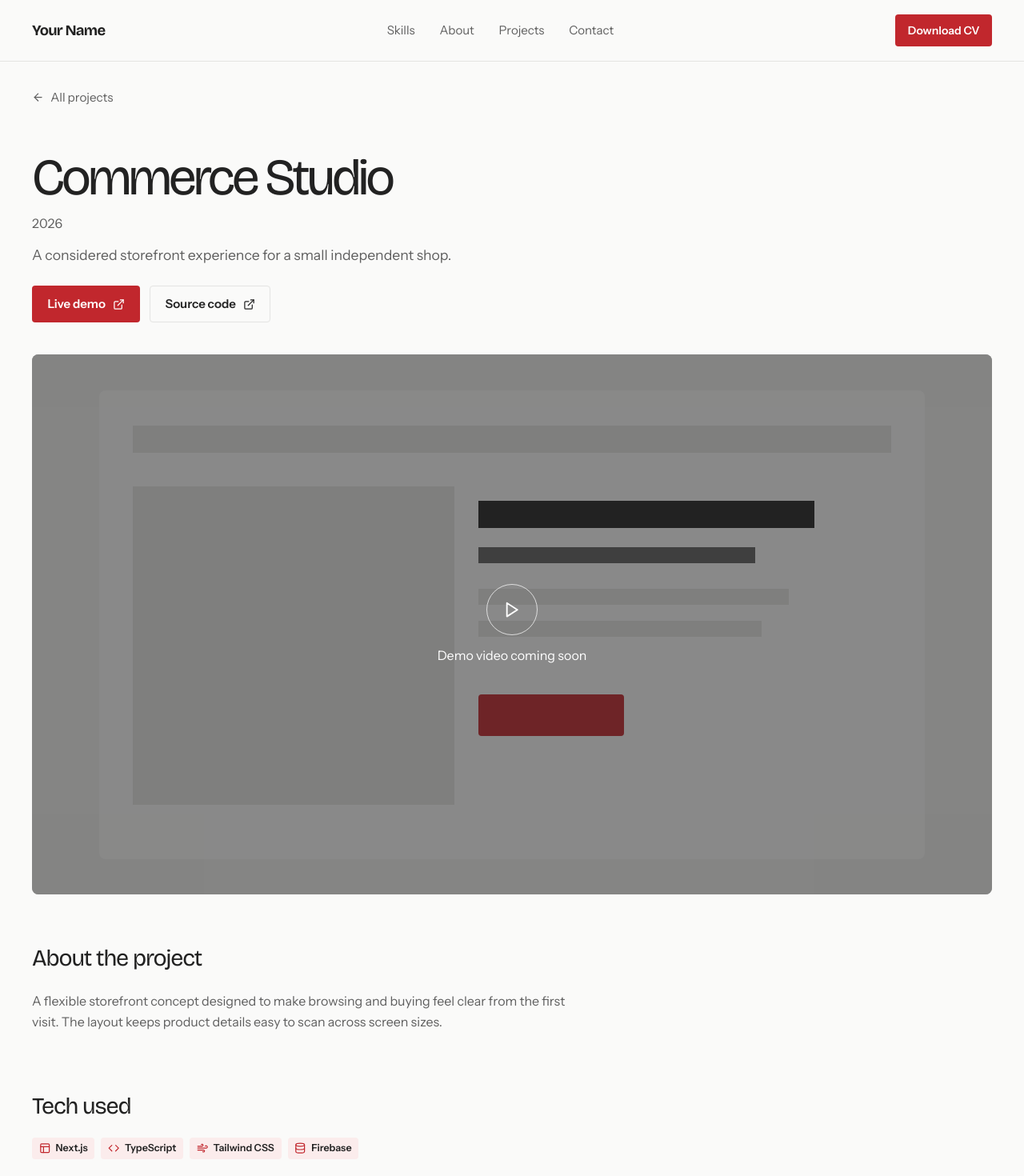
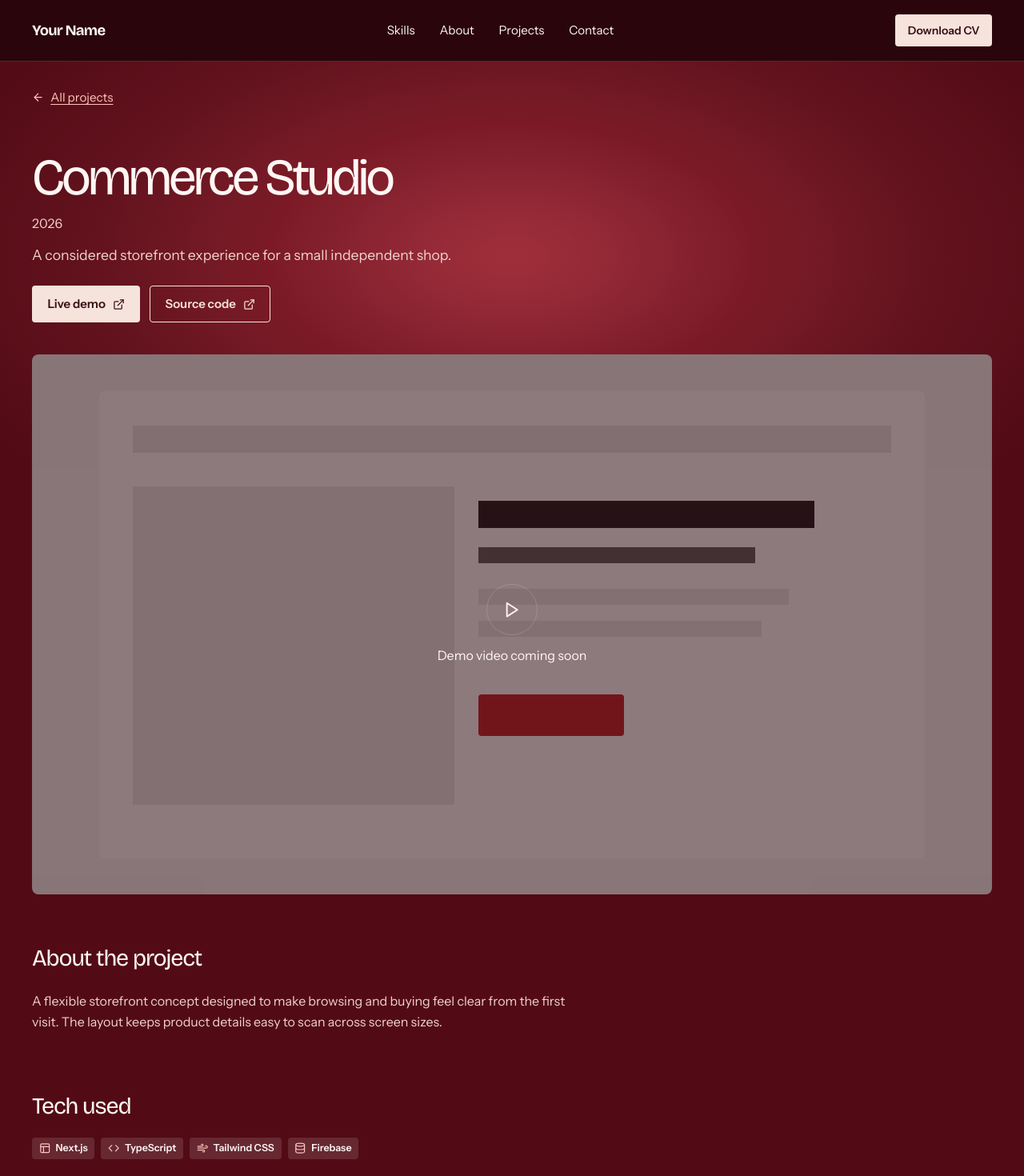
Before and after one commit to AmirMostafa-eng/Amir-Mostafa-Portfolio, a Next.js app: page /projects/commerce-studio in a window 1280 px wide. Shown: the top 1470 px of the page at 80% size. Built offline with nearby package versions, Linux system fonts and the light colour scheme.

Commit message:
updating tokens and component recoloring

```diff
--- a/app/globals.css
+++ b/app/globals.css
@@ -3,57 +3,68 @@
 @tailwind utilities;
 
 :root {
-  --paper: #FAFAF9;
-  --surface: #F1F1EF;
-  --ink: #222222;
-  --muted: #5F5F5F;
-  --line: #E4E4E2;
-  --accent: #C1272D;
-  --accent-hover: #9E1F24;
-  --accent-tint: #FBECEC;
+  --bg: #520B15;
+  --bg-mid: #7B1A26;
+  --bg-glow: #A02E3A;
+  --text: #FFF7F4;
+  --muted: #F0D2CE;
+  --link: #FFC4BE;
+  --btn: #F5E3DC;
+  --btn-text: #3A0D14;
+  --card: rgb(255 255 255 / 7%);
+  --line: rgb(255 255 255 / 16%);
+  --deep: #2A050B;
+  --chip: rgb(255 255 255 / 12%);
+  --warn: #FFD27A;
   --font-display: "Bricolage Grotesque";
   --font-body: "Instrument Sans";
 }
 
 * { box-sizing: border-box; }
-html { scroll-padding-top: 6rem; }
-body { margin: 0; background: var(--paper); color: var(--ink); font-family: var(--font-body), sans-serif; font-size: 16px; line-height: 1.65; }
-::selection { background: var(--accent-tint); color: var(--ink); }
-a { color: inherit; text-decoration: none; }
+html { min-height: 100%; scroll-padding-top: 6rem; background-color: var(--bg); }
+body { position: relative; isolation: isolate; min-height: 100vh; margin: 0; background-color: var(--bg); color: var(--text); font-family: var(--font-body), sans-serif; font-size: 16px; line-height: 1.65; }
+body::before { content: ""; position: fixed; inset: 0; z-index: -1; pointer-events: none; background: radial-gradient(ellipse 60% 52% at 50% 40%, var(--bg-glow) 0%, #962B37 12%, #86222F 28%, var(--bg-mid) 40%, #741A26 48%, #61121D 70%, var(--bg) 100%); }
+::selection { background: var(--chip); color: var(--text); }
+a { color: var(--link); text-decoration: underline; text-underline-offset: .2em; }
+a:hover { color: var(--text); }
 button, input, textarea { font: inherit; }
 button { color: inherit; }
 img { display: block; max-width: 100%; }
-:focus-visible { outline: 3px solid var(--accent); outline-offset: 3px; }
+:focus-visible { outline: 2px solid var(--btn); outline-offset: 2px; }
 
 .container { width: min(100% - 3rem, 1200px); margin-inline: auto; }
-.site-header { position: sticky; top: 0; z-index: 30; background: var(--paper); border-bottom: 1px solid var(--line); }
+.site-header { position: sticky; top: 0; z-index: 30; background: var(--deep); color: var(--text); border-bottom: 1px solid var(--line); }
 .nav-row { min-height: 76px; display: flex; align-items: center; justify-content: space-between; gap: 2rem; }
+.site-header a:not(.button) { color: var(--text); text-decoration: none; }
+.site-header a:not(.button):hover { color: var(--link); }
 .brand { font-family: var(--font-display), sans-serif; font-size: 1.15rem; font-weight: 700; letter-spacing: -0.04em; white-space: nowrap; }
-.desktop-nav { display: flex; align-items: center; gap: clamp(1.25rem, 2.4vw, 2.5rem); color: var(--muted); font-size: .94rem; }
+.desktop-nav { display: flex; align-items: center; gap: clamp(1.25rem, 2.4vw, 2.5rem); font-size: .94rem; }
 .desktop-nav a, .footer-links a, .text-link { transition: color 180ms ease; }
-.desktop-nav a:hover, .footer-links a:hover, .text-link:hover { color: var(--accent); }
+.site-header a[aria-current="page"] { color: var(--btn-text); background: var(--btn); }
+.desktop-nav a:active, .mobile-menu-panel a:active { color: var(--btn-text); background: var(--btn); }
 .nav-actions { display: flex; align-items: center; gap: 1rem; }
 .mobile-nav { display: none; }
 .button { min-height: 46px; display: inline-flex; align-items: center; justify-content: center; gap: .55rem; padding: .65rem 1.15rem; border: 1px solid transparent; border-radius: 4px; font-weight: 600; font-size: .94rem; line-height: 1.2; transition: background-color 180ms ease, border-color 180ms ease, color 180ms ease; cursor: pointer; }
-.button-primary { color: white; background: var(--accent); }
-.button-primary:hover { background: var(--accent-hover); }
-.button-secondary { background: transparent; border-color: var(--line); color: var(--ink); }
-.button-secondary:hover { background: var(--surface); border-color: var(--muted); }
+.button { text-decoration: none; }
+.button-primary { color: var(--btn-text); background: var(--btn); }
+.button-primary:hover { background: #FFFFFF; }
+.button-secondary { background: transparent; border: 1.5px solid var(--btn); color: var(--btn); }
+.button-secondary:hover { background: var(--btn); border-color: var(--btn); color: var(--btn-text); }
 .button-small { min-height: 40px; padding: .55rem .9rem; font-size: .875rem; }
-.mobile-menu-button { display: none; width: 44px; height: 44px; align-items: center; justify-content: center; border: 1px solid var(--line); border-radius: 4px; background: transparent; }
+.mobile-menu-button { display: none; width: 44px; height: 44px; align-items: center; justify-content: center; border: 1px solid var(--line); border-radius: 4px; background: transparent; color: var(--text); }
 
 .hero { min-height: calc(100svh - 76px); display: flex; align-items: stretch; overflow: clip; }
 .hero-inner { width: min(100% - 3rem, 1200px); margin: 0 auto; display: grid; grid-template-columns: minmax(0, 1fr) minmax(350px, .88fr); align-items: stretch; }
 .hero-copy { display: flex; flex-direction: column; align-items: flex-start; justify-content: center; padding: clamp(3.5rem, 8vw, 7rem) clamp(2rem, 5vw, 5.5rem) clamp(3.5rem, 8vw, 7rem) 0; }
 .eyebrow { margin: 0 0 .9rem; color: var(--muted); font-size: 1rem; }
 .hero h1 { max-width: 8ch; margin: 0; font-family: var(--font-display), sans-serif; font-size: clamp(4.5rem, 9.4vw, 8.5rem); font-weight: 700; letter-spacing: -.085em; line-height: .88; }
-.hero-role { margin: 1.5rem 0 .4rem; color: var(--ink); font-size: 1.15rem; font-weight: 600; }
+.hero-role { margin: 1.5rem 0 .4rem; color: var(--text); font-size: 1.15rem; font-weight: 600; }
 .hero-tagline { max-width: 42ch; margin: 0; color: var(--muted); font-size: 1.08rem; }
 .hero-actions { display: flex; flex-wrap: wrap; gap: .75rem; margin-top: 2rem; }
-.hero-socials { display: flex; align-items: center; gap: .7rem; margin-top: 1.8rem; color: var(--muted); }
-.icon-link { display: inline-flex; width: 40px; height: 40px; align-items: center; justify-content: center; border: 1px solid var(--line); border-radius: 4px; transition: color 180ms ease, border-color 180ms ease; }
-.icon-link:hover { color: var(--accent); border-color: var(--accent); }
-.picture-slot { position: relative; background: var(--surface); overflow: hidden; }
+.hero-socials { display: flex; align-items: center; gap: .7rem; margin-top: 1.8rem; color: var(--text); }
+.icon-link { display: inline-flex; width: 40px; height: 40px; align-items: center; justify-content: center; border: 1px solid var(--line); border-radius: 4px; background: var(--card); color: var(--link); text-decoration: none; transition: color 180ms ease, border-color 180ms ease; }
+.icon-link:hover { color: var(--text); border-color: var(--btn); }
+.picture-slot { position: relative; background: var(--deep); overflow: hidden; }
 .hero-picture { min-height: 100%; margin-right: calc((100vw - min(100vw - 3rem, 1200px)) / -2); }
 .hero-picture img, .about-picture img { object-fit: cover; }
 
@@ -62,10 +73,10 @@ img { display: block; max-width: 100%; }
 .section-heading h2, .page-title, .project-title { margin: 0; font-family: var(--font-display), sans-serif; font-size: clamp(2.5rem, 5vw, 4.2rem); line-height: 1; letter-spacing: -.06em; }
 .section-heading p { max-width: 60ch; margin: .9rem 0 0; color: var(--muted); }
 .skills-grid { display: grid; grid-template-columns: repeat(6, minmax(0, 1fr)); border-top: 1px solid var(--line); border-left: 1px solid var(--line); }
-.skill-tile { min-height: 118px; display: flex; flex-direction: column; align-items: flex-start; justify-content: center; gap: .7rem; padding: 1.15rem; border-right: 1px solid var(--line); border-bottom: 1px solid var(--line); }
-.skill-icon { color: var(--muted); font-size: 1.35rem; }
+.skill-tile { min-height: 118px; display: flex; flex-direction: column; align-items: flex-start; justify-content: center; gap: .7rem; padding: 1.15rem; border: 1px solid var(--line); border-radius: 8px; background: var(--card); }
+.skill-icon { color: var(--text); font-size: 1.35rem; }
 .skill-tile span { font-size: .9rem; font-weight: 600; }
-.about-section { background: var(--surface); }
+.about-section { background: transparent; }
 .about-grid { display: grid; grid-template-columns: minmax(280px, .8fr) minmax(0, 1fr); align-items: center; gap: clamp(3rem, 8vw, 7rem); }
 .about-picture { aspect-ratio: 4 / 5; width: 100%; max-height: 620px; }
 .about-copy p { max-width: 60ch; color: var(--muted); }
@@ -76,20 +87,20 @@ img { display: block; max-width: 100%; }
 
 .project-grid { display: grid; grid-template-columns: repeat(2, minmax(0, 1fr)); gap: 2.5rem 1.5rem; }
 .all-project-grid { grid-template-columns: repeat(3, minmax(0, 1fr)); }
-.project-card { display: block; min-width: 0; }
-.project-card:focus-visible { outline-offset: 6px; }
-.project-cover { position: relative; aspect-ratio: 16 / 10; overflow: hidden; border-radius: 8px; background: var(--surface); }
+.project-card { display: block; min-width: 0; border: 1px solid var(--line); border-radius: 8px; background: var(--card); color: var(--text); text-decoration: none; }
+.project-card:focus-visible { outline-offset: 2px; }
+.project-cover { position: relative; aspect-ratio: 16 / 10; overflow: hidden; border-radius: 8px; background: var(--card); }
 .project-cover img { width: 100%; height: 100%; object-fit: cover; transition: transform 180ms ease; }
 .project-card:hover .project-cover img { transform: scale(1.025); }
 .project-card-content { display: grid; grid-template-columns: 1fr auto; gap: .4rem 1rem; padding-top: 1rem; }
-.project-card h3 { margin: 0; font-family: var(--font-display), sans-serif; font-size: 1.45rem; line-height: 1.2; letter-spacing: -.035em; }
-.project-card-year { color: var(--muted); font-size: .9rem; }
-.project-summary { grid-column: 1 / -1; margin: .25rem 0; color: var(--muted); display: -webkit-box; -webkit-line-clamp: 2; -webkit-box-orient: vertical; overflow: hidden; }
+.project-card h3 { margin: 0; color: var(--text); font-family: var(--font-display), sans-serif; font-size: 1.45rem; line-height: 1.2; letter-spacing: -.035em; }
+.project-card-year { color: var(--text); font-size: .9rem; }
+.project-summary { grid-column: 1 / -1; margin: .25rem 0; color: var(--text); display: -webkit-box; -webkit-line-clamp: 2; -webkit-box-orient: vertical; overflow: hidden; }
 .badge-list { display: flex; flex-wrap: wrap; gap: .5rem; }
-.tech-badge { display: inline-flex; align-items: center; gap: .4rem; width: fit-content; padding: .3rem .55rem; border-radius: 4px; background: var(--accent-tint); color: var(--ink); font-size: .78rem; font-weight: 600; line-height: 1.35; }
-.tech-badge svg { color: var(--accent); font-size: .9rem; }
+.tech-badge { display: inline-flex; align-items: center; gap: .4rem; width: fit-content; padding: .3rem .55rem; border-radius: 4px; background: var(--chip); color: var(--text); font-size: .78rem; font-weight: 600; line-height: 1.35; }
+.tech-badge svg { color: var(--link); font-size: .9rem; }
 .view-all { display: flex; justify-content: center; margin-top: 2.75rem; }
-.contact-section { background: var(--surface); }
+.contact-section { background: transparent; }
 .contact-grid { display: grid; grid-template-columns: minmax(220px, .8fr) minmax(0, 1.2fr); gap: clamp(3rem, 8vw, 8rem); }
 .contact-info { display: flex; flex-direction: column; align-items: flex-start; gap: 1rem; }
 .contact-info p { max-width: 38ch; margin: 0 0 .4rem; color: var(--muted); }
@@ -98,45 +109,49 @@ img { display: block; max-width: 100%; }
 .contact-form { display: grid; gap: 1.1rem; }
 .form-field { display: grid; gap: .45rem; }
 .form-field label { font-weight: 600; font-size: .92rem; }
-.form-field input, .form-field textarea { width: 100%; padding: .8rem .9rem; border: 1px solid var(--line); border-radius: 4px; background: var(--paper); color: var(--ink); }
+.form-field input, .form-field textarea { width: 100%; padding: .8rem .9rem; border: 1px solid var(--line); border-radius: 4px; background: var(--card); color: var(--text); }
+.form-field input::placeholder, .form-field textarea::placeholder { color: var(--text); opacity: 1; }
+.form-field input:focus-visible, .form-field textarea:focus-visible { outline: 2px solid var(--btn); outline-offset: 2px; }
 .form-field textarea { min-height: 150px; resize: vertical; }
-.form-field input[aria-invalid="true"], .form-field textarea[aria-invalid="true"] { border-color: var(--accent); }
-.field-error { margin: 0; color: var(--accent-hover); font-size: .85rem; }
+.form-field input[aria-invalid="true"], .form-field textarea[aria-invalid="true"] { border-color: var(--warn); }
+.field-error, .form-status[data-kind="error"] { margin: 0; color: var(--warn); font-size: .85rem; }
+.field-error::before, .form-status[data-kind="error"]::before { content: "⚠ Error: "; }
 .form-status { margin: 0; color: var(--muted); }
-.form-status[data-kind="success"] { color: var(--ink); }
-.form-status[data-kind="error"] { color: var(--accent-hover); }
+.form-status[data-kind="success"] { color: var(--text); }
 .honeypot { position: absolute; width: 1px; height: 1px; padding: 0; margin: -1px; overflow: hidden; clip: rect(0, 0, 0, 0); white-space: nowrap; border: 0; }
 
-.site-footer { padding: 2rem 0; border-top: 1px solid var(--line); }
-.footer-row { display: flex; align-items: center; justify-content: space-between; gap: 1.5rem; color: var(--muted); font-size: .9rem; }
-.footer-name { margin: 0; color: var(--ink); font-family: var(--font-display), sans-serif; font-size: 1rem; font-weight: 700; }
+.site-footer { padding: 2rem 0; border-top: 1px solid var(--line); background: var(--deep); color: var(--text); }
+.footer-row { display: flex; align-items: center; justify-content: space-between; gap: 1.5rem; color: var(--text); font-size: .9rem; }
+.footer-name { margin: 0; color: var(--text); font-family: var(--font-display), sans-serif; font-size: 1rem; font-weight: 700; }
 .footer-links { display: flex; align-items: center; gap: 1.25rem; }
-.back-top { color: var(--ink); }
+.footer-links a { color: var(--link); text-decoration: underline; }
+.footer-links a:hover { color: var(--text); }
+.back-top { color: var(--link); }
 
 .page-main { min-height: 65vh; }
 .page-header { padding: clamp(4rem, 9vw, 7rem) 0 2.5rem; }
 .page-header p { max-width: 58ch; margin: 1rem 0 0; color: var(--muted); }
 .projects-toolbar { display: flex; align-items: center; justify-content: space-between; gap: 1rem; margin-bottom: 2rem; }
-.view-toggle { display: flex; padding: 3px; border: 1px solid var(--line); border-radius: 4px; }
-.view-toggle button { display: inline-flex; align-items: center; gap: .45rem; min-height: 36px; padding: .4rem .7rem; border: 0; border-radius: 3px; color: var(--muted); background: transparent; cursor: pointer; }
-.view-toggle button[aria-pressed="true"] { color: var(--ink); background: var(--surface); }
+.view-toggle { display: flex; padding: 3px; border: 1px solid var(--line); border-radius: 4px; background: var(--card); }
+.view-toggle button { display: inline-flex; align-items: center; gap: .45rem; min-height: 36px; padding: .4rem .7rem; border: 0; border-radius: 3px; color: var(--text); background: transparent; cursor: pointer; }
+.view-toggle button[aria-pressed="true"] { color: var(--btn-text); background: var(--btn); }
 .project-list { display: grid; gap: 1.5rem; }
 .project-card-list { display: grid; grid-template-columns: minmax(230px, .38fr) minmax(0, 1fr); align-items: center; gap: 1.5rem; padding-bottom: 1.5rem; border-bottom: 1px solid var(--line); }
 .project-card-list .project-cover { aspect-ratio: 16 / 10; }
 .project-card-list .project-card-content { padding-top: 0; }
 .empty-state { padding: 3rem 0; border-top: 1px solid var(--line); color: var(--muted); }
 .project-detail { padding-bottom: 6rem; }
-.back-link { display: inline-flex; align-items: center; gap: .5rem; margin: 2rem 0; color: var(--muted); font-size: .95rem; }
-.back-link:hover { color: var(--accent); }
+.back-link { display: inline-flex; align-items: center; gap: .5rem; margin: 2rem 0; color: var(--link); font-size: .95rem; }
+.back-link:hover { color: var(--text); }
 .project-detail-header { padding: 1.5rem 0 2.5rem; }
 .project-detail-header .project-title { max-width: 16ch; }
 .project-detail-header .project-year { margin: .75rem 0; color: var(--muted); }
 .project-detail-header .project-intro { max-width: 65ch; color: var(--muted); font-size: 1.1rem; }
 .project-actions { display: flex; flex-wrap: wrap; gap: .75rem; margin-top: 1.5rem; }
-.video-placeholder { position: relative; aspect-ratio: 16 / 9; overflow: hidden; border-radius: 8px; background: var(--ink); }
+.video-placeholder { position: relative; aspect-ratio: 16 / 9; overflow: hidden; border-radius: 8px; background: var(--deep); }
 .video-placeholder > img { width: 100%; height: 100%; object-fit: cover; opacity: .48; }
-.video-overlay { position: absolute; inset: 0; display: grid; place-content: center; justify-items: center; gap: .75rem; color: white; text-align: center; }
-.video-play { display: grid; width: 64px; height: 64px; place-items: center; border: 1px solid rgb(255 255 255 / 72%); border-radius: 50%; font-size: 1.4rem; }
+.video-overlay { position: absolute; inset: 0; display: grid; place-content: center; justify-items: center; gap: .75rem; color: var(--text); text-align: center; }
+.video-play { display: grid; width: 64px; height: 64px; place-items: center; border: 1px solid var(--line); border-radius: 50%; font-size: 1.4rem; }
 .detail-section { padding: 3.5rem 0 0; }
 .detail-section h2 { margin: 0 0 1rem; font-family: var(--font-display), sans-serif; font-size: 1.8rem; letter-spacing: -.04em; }
 .detail-prose { max-width: 65ch; color: var(--muted); }
@@ -155,8 +170,8 @@ img { display: block; max-width: 100%; }
   .desktop-nav, .nav-actions { display: none; }
   .mobile-nav { display: block; }
   .mobile-menu-button { display: inline-flex; }
-  .mobile-menu-panel { position: absolute; inset-inline: 0; top: 100%; display: grid; gap: 0; padding: .5rem 1.5rem 1rem; border-bottom: 1px solid var(--line); background: var(--paper); }
-  .mobile-menu-panel a { padding: .85rem 0; border-bottom: 1px solid var(--line); color: var(--muted); }
+.mobile-menu-panel { position: absolute; inset-inline: 0; top: 100%; display: grid; gap: 0; padding: .5rem 1.5rem 1rem; border: 1px solid var(--line); border-top: 0; background: var(--deep); color: var(--text); }
+.mobile-menu-panel a { padding: .85rem 0; border-bottom: 1px solid var(--line); color: var(--text); text-decoration: none; }
   .mobile-menu-panel .button { margin-top: 1rem; }
   .hero { min-height: auto; }
   .hero-inner { grid-template-columns: minmax(0, 1fr) minmax(290px, .82fr); }
@@ -189,6 +204,9 @@ img { display: block; max-width: 100%; }
   .screenshot-grid { grid-template-columns: 1fr; }
   .project-detail-header { padding-top: .5rem; }
 }
+@media (max-width: 767px) {
+  body::before { background: radial-gradient(ellipse 110% 50% at 50% 38%, var(--bg-glow) 0%, #962B37 12%, #86222F 28%, var(--bg-mid) 40%, #741A26 48%, #61121D 70%, var(--bg) 100%); }
+}
 @media (prefers-reduced-motion: reduce) {
   *, *::before, *::after { scroll-behavior: auto !important; transition-duration: .01ms !important; }
 }
--- a/tailwind.config.ts
+++ b/tailwind.config.ts
@@ -5,14 +5,19 @@ const config: Config = {
   theme: {
     extend: {
       colors: {
-        paper: "var(--paper)",
-        surface: "var(--surface)",
-        ink: "var(--ink)",
+        bg: "var(--bg)",
+        "bg-mid": "var(--bg-mid)",
+        "bg-glow": "var(--bg-glow)",
+        text: "var(--text)",
         muted: "var(--muted)",
+        link: "var(--link)",
+        btn: "var(--btn)",
+        "btn-text": "var(--btn-text)",
+        card: "var(--card)",
         line: "var(--line)",
-        accent: "var(--accent)",
-        "accent-hover": "var(--accent-hover)",
-        "accent-tint": "var(--accent-tint)",
+        deep: "var(--deep)",
+        chip: "var(--chip)",
+        warn: "var(--warn)",
       },
       fontFamily: {
         display: ["var(--font-display)", "sans-serif"],
```
Also changed, not shown: 2 other files (tests, documents, lock files or other folders).
